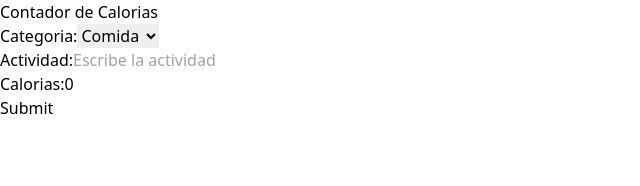
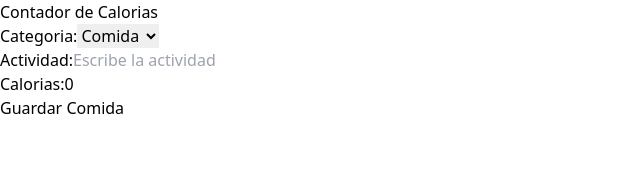
Before and after one commit to Alex200207/calorie-tracker, a React (Vite) app: page / in a window 1280 px wide. Shown: the top 186 px of the page, without its empty margins (0-640 px from the left). Built offline with nearby package versions, Linux system fonts and the light colour scheme.

Commit message:
mostrando de forma condicional si es comida o ejercicio en el boton de guardar

```diff
--- a/src/components/Form.tsx
+++ b/src/components/Form.tsx
@@ -87,6 +87,7 @@ export default function Form() {
       <input
         type="submit"
         className="bg-gray-800 hover:bg-gray-900 w-full p-2 font-bold uppercase text-white cursor-pointer rounded-lg disabled:opacity-50"
+        value={activity.category === 1 ? "Guardar Comida" : 'Guardar ejercicio'}//si la categoria es 1 va a guardar comida si no va a guardar ejercicio
         disabled={!isValidActivity()} //si la actividad no es valida se deshabilita el boton
       />
     </form>
```
